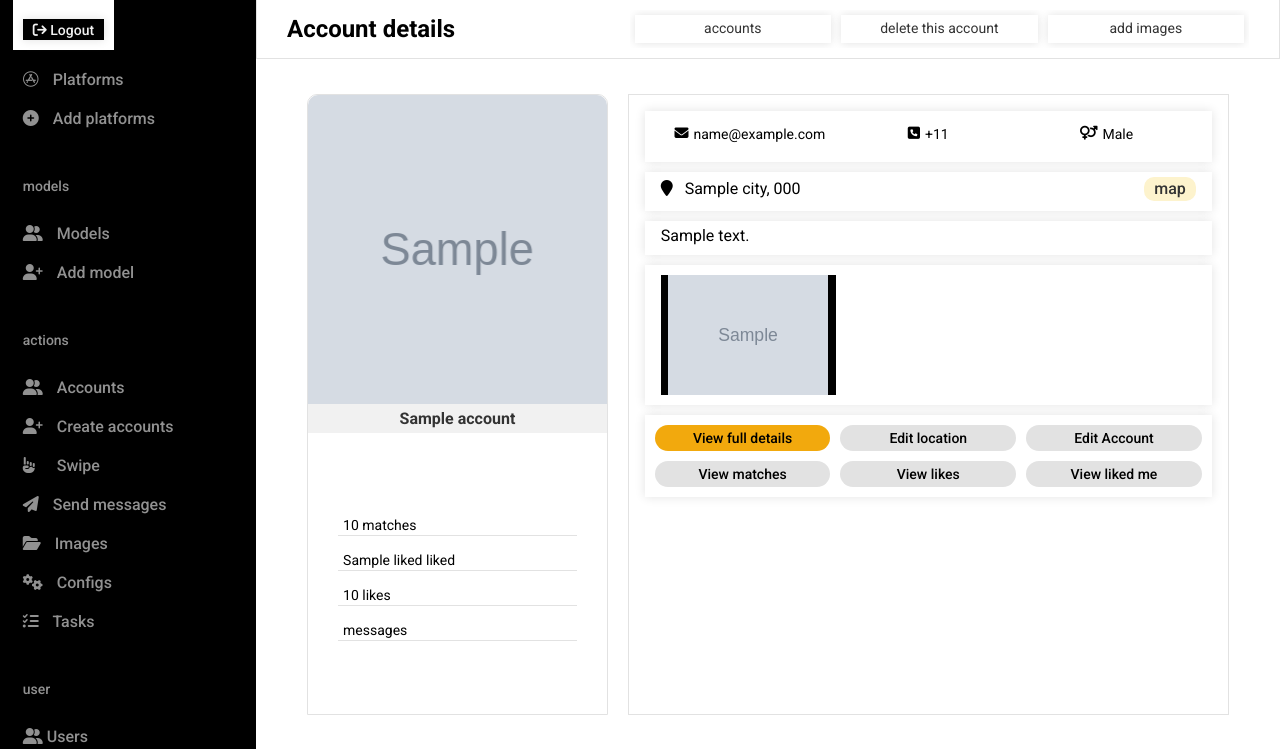
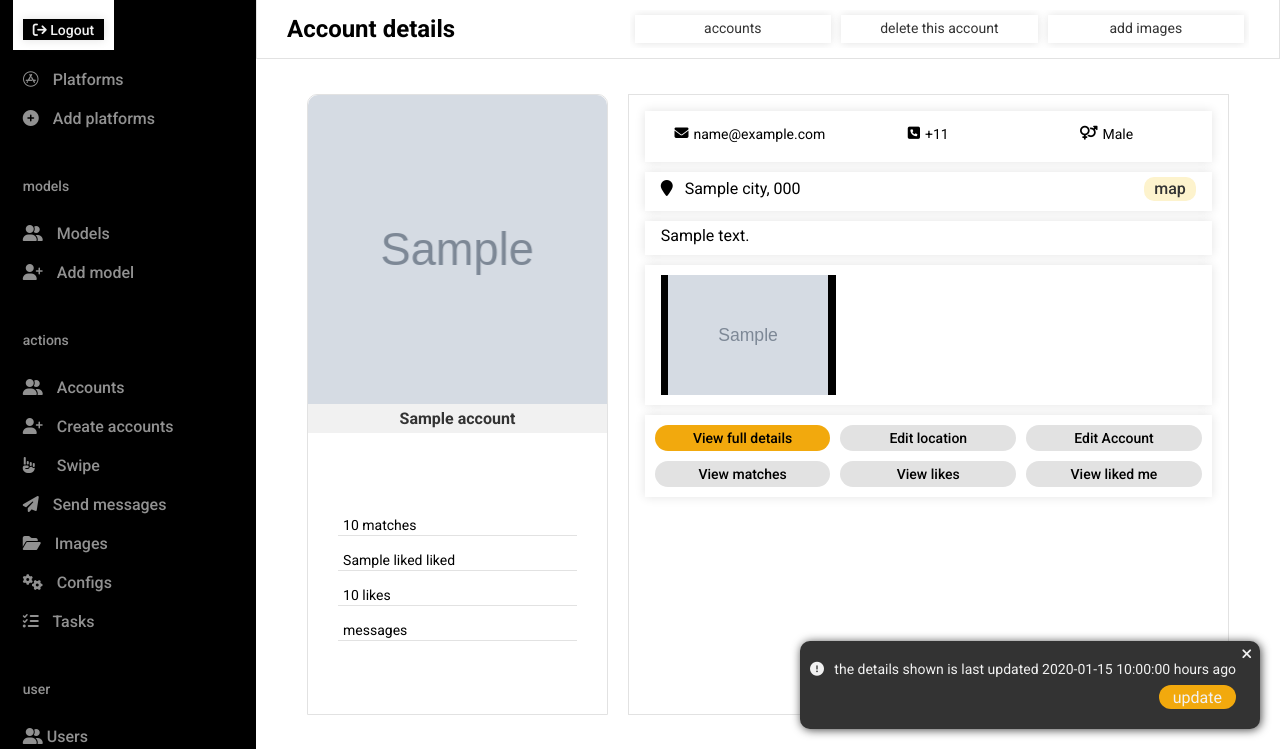
Before and after one commit to ihunna/auto-webpanel, a Flask app: template app/templates/account-page.html in a window 1280 px wide. Shown: the part 51-800 px from the top of the page. Run offline with Flask 3, Linux system fonts and the light colour scheme; the template is opened without the code that fills it: most values are stand-ins (such as "Sample title", 1, 10 or a date in 2020); grey boxes marked "Sample" are stand-in pictures.

Commit message:
added account details update

```diff
--- a/app/app.py
+++ b/app/app.py
@@ -1017,41 +1017,27 @@ def account_page():
 	action = request.args.get('action')
 	images = []
 	matches = {}
-
 	if account_id:
 		platforms_ref = app.config['ADMINS_REF'].document(session['ADMIN']['id']).collection('platforms')
 		platform_id,model_id = session['PLATFORM']['id'],session['MODEL']['id']
 		accounts_ref = platforms_ref.document(platform_id).collection('models').document(model_id).collection('accounts')
-		configs_ref = platforms_ref.document(platform_id).collection('models').document(model_id).collection('configs')
+
 		panel_creds = app.config['PANEL_AUTH_CREDS'][session['PLATFORM']['name'].lower()]
-
-		panel_email = panel_creds['email']
-		panel_pass = panel_creds['password']
-		panel_key = panel_creds['key']
 		panel_edit_configs = panel_creds['edit_configs']
 
-		TOKEN = api.get_token(panel_email, panel_pass, panel_key)
-		if not TOKEN[0]:
-			return jsonify({'msg': TOKEN[1]}), 403
-		TOKEN = TOKEN[1]['idToken']
-
-		proxies  = configs_ref.document('Proxies').get().to_dict()
-		json_data = {'proxies':proxies['content']} if check_values([proxies['content']]) else {}
-		account_stats = api.get_stats(panel_creds['url'],account_id,TOKEN,json_data=json_data)
-		account_snapshot = api.get_profile(panel_creds['url'],account_id,TOKEN)
-		if account_snapshot[0] and account_stats[0] and 'stats' in account_stats[0].keys():
-			account_data = account_snapshot[1]
-			account_stats = account_stats[1]
-
-			created_at = account_data.get('created') if 'created_at' in account_data.keys() else str(datetime.now().strftime("%Y-%m-%d %H:%M:%S"))
-			account_data['created_at'] = created_at
-			account_data['stats'] = account_stats['stats']
-			account_data['stats']['swpies'] = 0
-			account_data['stats']['liked'] = 0
-			account_data['stats']['disliked'] = 0
-
-			account_data['status'] = account_stats['status']
+		account_snap = accounts_ref.document(account_id).get()
+		if account_snap.exists:
+			account_data = account_snap.to_dict()
+			account_data['profile'] = json.loads(account_data['profile']) if isinstance(account_data['profile'],str) else account_data['profile']
 			account_data['profile_image'] = account_data.get('images')[0] if 'images' in account_data.keys() else ''
+
+			last_updated = account_data.get('last_updated')
+			if last_updated is not None:
+				last_updated = datetime.strptime(last_updated.split(".")[0], '%Y-%m-%d %H:%M:%S')
+				time_difference = datetime.now() - last_updated
+				account_data['time_ago'] = round(time_difference.total_seconds() / 3600)
+			else:
+				account_data['time_ago'] = 0
 
 			if action and action == 'map':
 				return render_template('account-page.html', account=account_data, action=action)
@@ -1061,7 +1047,7 @@ def account_page():
 			elif action and action == 'view-details':
 				return render_template('account-page.html', account=account_data, action=action)
 			return render_template('account-page.html', account=account_data)
-	return redirect('/accounts')
+
 
 @app.route('/account-page/<action>',methods=['POST'])
 @login_required
@@ -1073,6 +1059,7 @@ def account_action(action):
 		platforms_ref = app.config['ADMINS_REF'].document(session['ADMIN']['id']).collection('platforms')
 		platform_id,model_id = session['PLATFORM']['id'],session['MODEL']['id']
 		accounts_ref = platforms_ref.document(platform_id).collection('models').document(model_id).collection('accounts')
+		configs_ref = platforms_ref.document(platform_id).collection('models').document(model_id).collection('configs')
 		panel_creds = app.config['PANEL_AUTH_CREDS'][session['PLATFORM']['name'].lower()]
 
 		panel_edit_configs = panel_creds['edit_configs']
@@ -1097,15 +1084,13 @@ def account_action(action):
 			for key in panel_edit_configs.keys():
 				account_profile[key] = form_data.getlist(key) if key.lower() in ['languages','pets'] else form_data.get(key)
 
-			print(account_profile)
-
 			update_profile = api.update_profile(panel_creds['url'],account_id,TOKEN,json_data=account_profile)
 			if not update_profile[0]:raise ValueError("couldn't update account")
 			elif 'error_code' in update_profile[1]: raise ValueError(update_profile[1]['message'])
 
 			account_data = accounts_ref.document(account_id).get()
 			if account_data.exists:
-				accounts_ref.document(account_id).update({'profile':json.dumps(account_profile)})
+				accounts_ref.document(account_id).update({'profile':account_profile})
 			else:raise ValueError('account does not exist')
 
 			return jsonify({'msg': 'account updated successfully'}), 200
@@ -1122,6 +1107,29 @@ def account_action(action):
 				accounts_ref.document(account_id).update({'city':update_location[1]['location']})
 			else:raise ValueError('account does not exist')
 			return jsonify({'msg': 'location updated successfully'}), 200
+		elif action == 'update-account':
+			account_id = request.get_json()[0]['id']
+
+			proxies  = configs_ref.document('Proxies').get().to_dict()
+			json_data = {'proxies':proxies['content']} if check_values([proxies['content']]) else {}
+			account_stats = api.get_stats(panel_creds['url'],account_id,TOKEN,json_data=json_data)
+			account_snapshot = api.get_profile(panel_creds['url'],account_id,TOKEN)
+
+			if account_snapshot[0] and account_stats[0] and 'stats' in account_stats[1].keys():
+				account_data = account_snapshot[1]
+				account_stats = account_stats[1]
+
+				account_data['last_updated'] = str(datetime.now())
+				account_data['stats'] = account_stats['stats']
+				account_data['stats']['swipes'] = 0
+				account_data['stats']['liked'] = 0
+				account_data['stats']['disliked'] = 0
+
+				account_data['status'] = account_stats['status']
+				accounts_ref.document(account_id).update(account_data)
+
+				return jsonify({'msg':'details updated successfully'}), 200
+			return jsonify({'msg': f'account update unsuccessful.'}), 400
 
 	except ValueError as error:
 		return jsonify({'msg': f'account update unsuccessful. {error}'}), 400
@@ -1456,6 +1464,8 @@ def upload_accounts():
         'successful':0,
         'failed':0,
         'already_present': 0,
+		'banned':0,
+		'proxy_error':0,
         'task_count':op_count,
         'message':'Upload account operation just started'
       })
@@ -1745,6 +1755,7 @@ def update_file_content():
 		platforms_ref = app.config['ADMINS_REF'].document(session['ADMIN']['id']).collection('platforms')
 		platform_id,model_id = session['PLATFORM']['id'],session['MODEL']['id']
 		configs_ref = platforms_ref.document(platform_id).collection('models').document(model_id).collection('configs')
+		panel_creds = app.config['PANEL_AUTH_CREDS'][session['PLATFORM']['name'].lower()]
 
 		data = request.get_json()
 		title = data['title']
@@ -1753,6 +1764,15 @@ def update_file_content():
 		if not check_values([new_content]): raise ValueError(f'{title} is empty')
 
 		new_content = new_content.split('\n') if title.lower() != 'biographies' else new_content.split('\n\n')
+		if title.lower() == 'cities':
+			working_cities = ''
+			with open(panel_creds['cities_file'],'r') as f:
+				working_cities = f.read()
+
+			for city in new_content:
+				if city.strip().replace('\n','') not in working_cities.split('\n'):
+					new_content.remove(city)
+
 		configs = {'title':title,'content':new_content}
 		configs_ref.document(title).set(configs)
 
--- a/app/app_configs.py
+++ b/app/app_configs.py
@@ -376,7 +376,7 @@ def check_values(values:list):
 	else:return True
 
 class API:
-	def __init__(self,timeout:int=40):
+	def __init__(self,timeout:int=60):
 		self.timeout = timeout
 	def get_token(self,email:str,password:str,key:str):
 		url = f'https://identitytoolkit.googleapis.com/v1/accounts:signInWithPassword?key={key}'
--- a/app/static/css/responsive.css
+++ b/app/static/css/responsive.css
@@ -671,6 +671,29 @@ td.actions{
 }
 
 @media screen  and (max-width:374.99px){
+    .minor-info-display{
+        right: 5px;
+        left: 5px;
+        height: auto;
+    }
+
+    .minor-info-display > .desc{
+        font-size: 13px;
+    }
+
+    .minor-info-display > .action{
+        margin: auto 0px auto auto;
+        padding: 2.5px 14px;
+        font-size: 14px;
+    }
+
+    .minor-info-display > .close{
+        position: absolute;
+        top: 5px;
+        right: 8px;
+        font-size: 14px;
+    }
+
     .holder{
         width: 100%;
         height: 100%;
--- a/app/static/css/utils.css
+++ b/app/static/css/utils.css
@@ -169,6 +169,47 @@
 
 .more-or-less > i.no-show{
     display: none;
+}
+
+.minor-info-display{
+    position: absolute;
+    bottom: 20px;
+    right: 20px;
+    display: flex;
+    flex-direction: column;
+    background: #333;
+    color: var(--soft-white);
+    border-radius: 10px;
+    box-shadow: 1px 1px 10px #444;
+    padding: 20px 24px 20px 10px;
+    margin: auto;
+    max-width: 500px;
+    height: auto;
+    z-index: 111;
+}
+
+.minor-info-display.no-show{
+    display: none;
+}
+
+.minor-info-display > .desc{
+    margin: auto;
+    font-size: 14px;
+}
+
+.minor-info-display > .action{
+    margin: 8px 0px auto auto;
+    background: var(--secondary);
+    color: var(--soft-white);
+    border-radius: 20px;
+    padding: 2.5px 14px;
+}
+
+.minor-info-display > .close{
+    position: absolute;
+    top: 5px;
+    right: 8px;
+    font-size: 14px;
 }
 
 .side-filter-holder{
--- a/app/static/js/settings.mjs
+++ b/app/static/js/settings.mjs
@@ -3,7 +3,11 @@ import { showHide, createModal, sendRequest} from "./utils.mjs";
 
 (() =>{
     closeBtn.forEach(e =>{
-        e.addEventListener('click',() => showHide('no-show',[overlay,modal]));
+        e.addEventListener('click',() => {
+            const action = e.getAttribute('data-action');
+            let target = action =='close-modal'?[overlay,modal]:[e.parentNode];
+            showHide('no-show',target);
+        })
     });
     try{
         const toggleMap = doc.querySelector('#toggle-map');
@@ -34,27 +38,6 @@ import { showHide, createModal, sendRequest} from "./utils.mjs";
         td.forEach(e =>{
             const aSpan = e.querySelector('.action-btns');
             const actionBtn = aSpan.querySelectorAll('a');
-            // actionBtn.forEach(a=>{
-            //     if (a.classList.contains('block-this-account?') ||
-            //         a.classList.contains('unblock-this-account?') ||
-            //         a.classList.contains('make-super?') ||
-            //         a.classList.contains('login-as-user?')||
-            //         a.classList.contains('delete-user?'))
-
-            //     a.addEventListener('click',(event) =>{
-            //         event.preventDefault();
-            //         const text = a.classList[a.classList.length - 1].replace(/-/g, ' ');
-            //         let action;
-            //         if (a.classList.contains('block-this-account?')){action = 'block'}
-            //         else if (a.classList.contains('unblock-this-account?')){action='unblock'}
-            //         else if (a.classList.contains('make-super?')){action='make-super'}
-            //         else if (a.classList.contains('login-as-user?')){action='login-as-user'}
-            //         else if (a.classList.contains('delete-user?')){action='delete-user'}
-            //         createModal(modal,'prompt',[{'admin_id':e.id}],text,'admin',action,'admins')
-            //         showHide('show',[overlay,modal]);
-            //     })
-            // })
-
             const toolKit = e.querySelector('i');
             toolKit.addEventListener('click',()=>{
                 td.forEach(a =>{
@@ -69,6 +52,14 @@ import { showHide, createModal, sendRequest} from "./utils.mjs";
                     showHide('show',[aSpan]);
                     aSpan.classList.add('shown');
                 }
+            })
+        })
+
+        const trs = table.querySelectorAll('body tr');
+        trs.forEach(e =>{
+            e.addEventListener('click',()=>{
+                const url = e.getAttribute('data-url');
+                window.location.href = url;
             })
         })
 
@@ -93,14 +84,25 @@ import { showHide, createModal, sendRequest} from "./utils.mjs";
                 const action = e.getAttribute('data-action');
                 const route = e.getAttribute('data-url');
                 let data = [{'id':e.getAttribute('data-action-id')}]
-
-                if (e.classList.contains('Click-on-an-account-to-delete'.toLowerCase())
-                || e.classList.contains('Click-on-an-image-to-delete'.toLowerCase())){
-                    showHide('show',[alertBox],text,{'bg':colorSec,'color':colorLessDark});
-                    setTimeout(() => showHide('no-show',[alertBox]),5000)
-                }else{
+                if (action !== 'update-account'){
                     createModal(modal,'prompt',data,text,action,route,actionText)
                     showHide('show',[overlay,modal]);
+                }else{
+                    // showHide('no-show',[e.parentNode]);
+                    showHide('show',[alertBox],actionText,{'bg':colorSuccess,'color':colorLessWhite});
+                    sendRequest('POST',route,data)
+                    .then(response => {
+                        showHide('show',[alertBox],response.msg,{'bg':colorSuccess,'color':colorLessWhite});
+                        setTimeout(() => showHide('no-show',[alertBox]), 3000)
+                    })
+                    .then(()=>{
+                        window.location.reload();
+                    })
+                    .catch(error => {
+                        showHide('show',[alertBox],error,{'bg':colorDanger,'color':colorLessWhite});
+                        setTimeout(() => showHide('no-show',[alertBox]), 5000)
+                        con.error(error);
+                    });
                 }
             });
         });
--- a/app/static/js/utils.mjs
+++ b/app/static/js/utils.mjs
@@ -42,6 +42,7 @@ const createModal = (element=Element,type=String,items=Array,text=String,action=
 
   const closeBtn = doc.createElement('span');
   closeBtn.classList.add('close');
+  closeBtn.setAttribute('data-action','close-modal')
   const closeIcon = doc.createElement('i');
   closeIcon.classList.add('fa', 'fa-close');
   closeBtn.appendChild(closeIcon);
--- a/app/templates/account-page.html
+++ b/app/templates/account-page.html
@@ -37,6 +37,24 @@
                 </div>
 
                 <div class="main-container">
+                    <div class="minor-info-display">
+                        <div class="desc">
+                            <span>
+                                <i class="fas fa-exclamation-circle"></i>
+                            </span>
+                            &nbsp;
+                                the details shown is last updated {{account.time_ago}} hours ago
+                        </div>
+                        <div class="action" data-action="update-account"
+                            data-url="/account-page/update-account"
+                            data-action-message="Getting latest details"
+                            data-action-id="{{account.id}}">
+                            update
+                        </div>
+                        <span class="close" data-action="close-parent">
+                            <i class="fas fa-times"></i>
+                        </span>
+                    </div>
                     {%if action not in ['edit-account','view-details']%}
                         <div class="holder profile-holder scroll">
                             <div class="profile-card">
@@ -63,6 +81,7 @@
                                             <p class="bg-warning">needs attention</p>
                                         {%endif%}
                                     </div>
+                                    {%if account.stats%}
                                         <div class="d-items">
                                             <p>
                                                 {{account.stats.matches}} matches
@@ -77,6 +96,7 @@
                                                 {{account.stats.messages}} messages
                                             </p>
                                         </div>
+                                    {%endif%}
                                 </div>
                             </div>
                             <div class="profile-details scroll">
@@ -282,6 +302,7 @@
                                             <div class="header">
                                                 statistics
                                             </div>
+                                            {%if account.stats%}
                                                 <div class="body" id="metrics">
                                                     <div class="stat">
                                                         <span><i class="fas fa-handshake"></i> matches</span>
@@ -309,6 +330,7 @@
                                                         <div class="metric" data-stat="messages">+0%</div>
                                                     </div>
                                                 </div>
+                                            {%endif%}
                                         </div>
                                     </div>
                                 </div>
@@ -418,6 +440,7 @@
                 const _matches ='{{matches|tojson|safe}}';
             </script>
         {%endif%}
+        {%if account.stats%}
             <script>
                 const storedStatsString = localStorage.getItem("{{account.id}}_{{stats}}");
                 let storedStats = JSON.parse(storedStatsString);
@@ -463,4 +486,5 @@
                 })
                 localStorage.setItem("{{account.id}}_{{stats}}", JSON.stringify(newStats));
             </script>
+        {%endif%}
     {%endblock%}
--- a/app/templates/accounts-config.html
+++ b/app/templates/accounts-config.html
@@ -54,7 +54,7 @@
                     <div id="{{ config.title }}-container" class="content-holder" style="display: none;">
                         <p id="{{ config.title }}-message" class="message" style="display: none;"></p>
 
-                        <textarea id="{{ config.title }}-textarea" rows="10" cols="50" style="width: 100%;">{%if config.content|length > 0%}{{ config.content }}{%endif%}</textarea>
+                        <textarea id="{{ config.title }}-textarea" rows="10" cols="50" style="width: 100%;" {%if config.title|lower == 'cities'%}readonly{%endif%}>{%if config.content|length > 0%}{{ config.content }}{%endif%}</textarea>
                         {%if config.title|lower == 'biographies'%}
                             <h5 class="input-highlight" style="padding: 5px 10px; font-size: 13px;"> <i class="fas fas fa-exclamation-circle"></i>
                                 biographies must be seperated by double newlines (double enter key)
@@ -418,7 +418,9 @@
         const loadCitiesBtn = document.getElementById('load-cities');
         loadCitiesBtn.addEventListener('click',(e)=>{
             const citiesTextArea = document.getElementById('Cities-textarea');
+            citiesTextArea.removeAttribute('readonly');
             citiesTextArea.value = {{working_cities|tojson|safe}};
+            citiesTextArea.setAttribute('readonly','');
         })
 
         const enterCitiesBtn = document.getElementById('enter-cities');
@@ -450,7 +452,9 @@
             li.addEventListener("click", () => {
             const enteredCities = citiesTextArea.value.split("\n").map(city => city.trim());
             if (!enteredCities.includes(city)) {
+                citiesTextArea.removeAttribute('readonly');
                 citiesTextArea.value += city + "\n";
+                citiesTextArea.setAttribute('readonly','')
             }
             cityInput.value = "";
             matchedCitiesList.innerHTML = "";
--- a/app/templates/accounts.html
+++ b/app/templates/accounts.html
@@ -34,7 +34,7 @@
                         </thead>
                         <tbody>
                         {%for account in accounts%}
-                        <tr>
+                        <tr data-url="/account-page?account={{account.id}}">
                             <td>{{account.id}}</td>
                             <td>{{account.name}}</td>
                             <td>{{account.email}}</td>
```
Also changed, not shown: app/app_actions.py (+8 -5 lines). Lines whose indentation alone changed are shown as unchanged.
